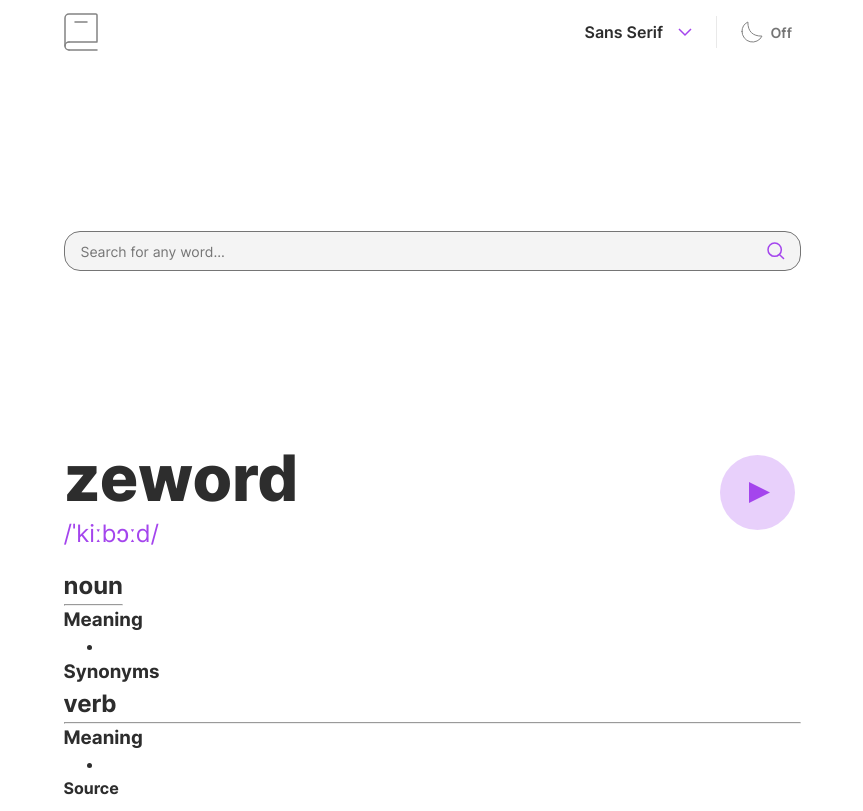
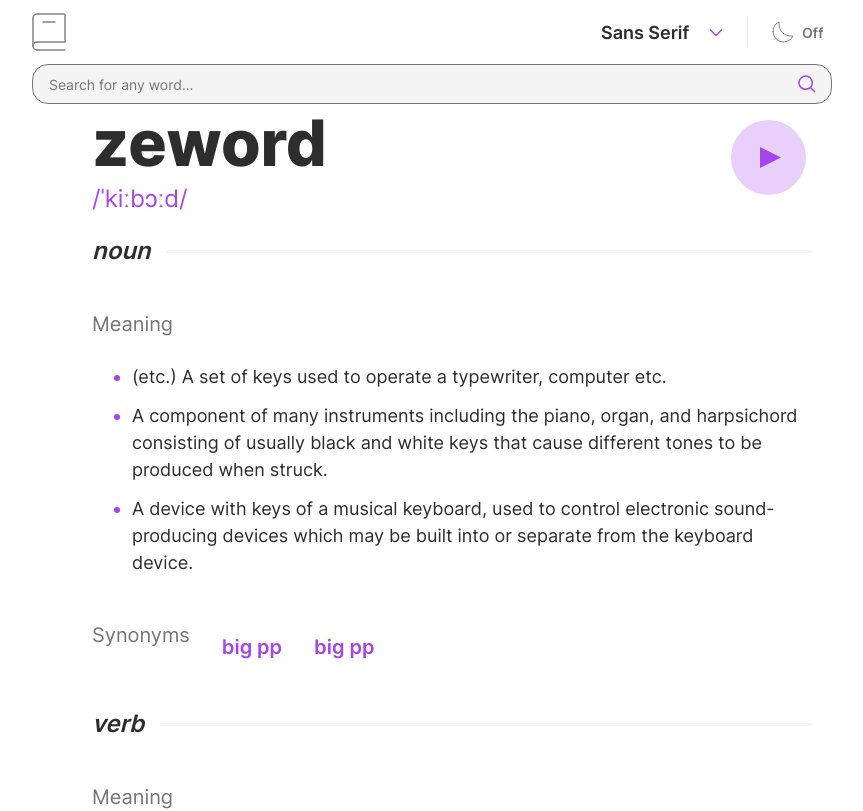
Before and after one commit to PellyDev/dict-repo, a React (Vite) app: page / in a window 1280 px wide. Shown: the top 811 px of the page, without its empty margins (208-1071 px from the left). Built offline with nearby package versions, Linux system fonts and the light colour scheme; the HTML template or start-up script is replaced by a standard one.

Commit message:
finished main structure

```diff
--- a/src/components/Main.tsx
+++ b/src/components/Main.tsx
@@ -20,37 +20,71 @@ export default function Main() {
                 <div className="main-body">
                     <div className="body-noun-container">
                         <div className="noun-divider">
-                            <h2>
-                                noun
-                                <span className="divider">
-                                    <hr />
-                                </span>
-                            </h2>
+                            <h2>noun</h2>
+                            <hr className="divider" />
                         </div>
                         <h3>Meaning</h3>
                         <ul className="meanings">
-                            <li className="meaning"></li>
+                            <li className="meaning">
+                                (etc.) A set of keys used to operate a
+                                typewriter, computer etc.
+                            </li>
+                            <li className="meaning">
+                                A component of many instruments including the
+                                piano, organ, and harpsichord consisting of
+                                usually black and white keys that cause
+                                different tones to be produced when struck.
+                            </li>
+                            <li className="meaning">
+                                A device with keys of a musical keyboard, used
+                                to control electronic sound-producing devices
+                                which may be built into or separate from the
+                                keyboard device.
+                            </li>
                         </ul>
-                        <h3>Synonyms</h3>
+                        <div className="synonyms-container">
+                            <h3>Synonyms</h3>
+                            <ul className="synonyms">
+                                <li>
+                                    <a href="">big pp</a>
+                                </li>
+                                <li>
+                                    <a href="">big pp</a>
+                                </li>
+                            </ul>
+                        </div>
                     </div>
                     <div className="body-verb-container">
                         <div className="verb-divider">
                             <h2>verb</h2>
-                            <span className="divider">
-                                <hr />
-                            </span>
+                            <hr className="divider" />
                         </div>
                         <h3>Meaning</h3>
                         <ul className="meanings">
-                            <li className="meaning"></li>
+                            <li className="meaning">
+                                (etc.) A set of keys used to operate a
+                                typewriter, computer etc.
+                            </li>
+                            <li className="meaning">
+                                A component of many instruments including the
+                                piano, organ, and harpsichord consisting of
+                                usually black and white keys that cause
+                                different tones to be produced when struck.
+                            </li>
+                            <li className="meaning">
+                                A device with keys of a musical keyboard, used
+                                to control electronic sound-producing devices
+                                which may be built into or separate from the
+                                keyboard device.
+                            </li>
                         </ul>
                     </div>
                 </div>
+                <hr />
                 <div className="main-footer">
                     <h4>Source</h4>
-                    <span>
-                        <p></p>
-                    </span>
+                    <a href="">www.deinemom.de</a>
+                    <img src="images/icon-new-window.svg" alt="" />
                 </div>
             </main>
         </>
--- a/src/style.css
+++ b/src/style.css
@@ -90,6 +90,7 @@ ________________________________________________________________________________
     --ff-mono: Inconsolata, monospace;
     --fs-heading-l: 64px;
     --fs-heading-m: 24px;
+    --fs-heading-s: 20px;
     --fs-body-m: 18px;
     --fs-body-s: 14px;
     --fw-normal: normal;
@@ -107,8 +108,39 @@ ________________________________________________________________________________
 body {
     font-family: var(--ff-sans-serif);
     color: var(--color-primary);
-    max-width: 737px;
+    max-width: 800px;
     margin: 0 auto;
+    font-size: var(--fs-body-m);
+}
+
+h2 {
+    font-size: var(--fs-heading-m);
+    font-weight: var(--fw-bold);
+    font-style: italic;
+}
+
+h3 {
+    font-size: var(--fs-heading-s);
+    font-weight: var(--fw-normal);
+    color: var(--color-primary-light);
+}
+
+h4 {
+    color: var(--color-primary-light);
+    font-size: var(--fs-body-s);
+}
+
+li {
+    padding-bottom: 0.75rem;
+}
+
+li::marker {
+    color: var(--color-accent);
+}
+
+hr {
+    height: 0;
+    border: 2px solid var(--color-primary-lightest);
 }
 
 #root {
@@ -169,8 +201,8 @@ body {
 }
 
 .select-current {
+    width: 100px;
     font-weight: var(--fw-bold);
-    width: 85px;
 }
 
 .select-modal-item#sans-serif {
@@ -254,7 +286,11 @@ body {
 }
 
 /* main */
-
+.main {
+    width: 90%;
+    margin-left: 60px;
+    padding-bottom: 1.5rem;
+}
 /* main head */
 .main-head {
     display: flex;
@@ -283,6 +319,57 @@ body {
 
 /* main body */
 
-.noun-divider {
+.noun-divider,
+.verb-divider {
     display: flex;
+    align-items: center;
+    margin-bottom: 40px;
+    gap: 1rem;
 }
+
+.body-noun-container h3,
+.body-verb-container h3 {
+    margin-bottom: 1.5rem;
+}
+
+.divider {
+    flex-grow: 1;
+    height: 0px;
+    border-top: 1px solid var(--color-primary-lightest);
+}
+
+.synonyms-container {
+    display: flex;
+    align-items: center;
+    margin: 2rem 0;
+}
+
+.synonyms {
+    display: flex;
+    align-items: center;
+    padding-inline-start: 1rem;
+}
+.synonyms li {
+    list-style: none;
+    padding: 0 1rem;
+}
+
+.synonyms a {
+    color: var(--color-accent);
+    font-size: var(--fs-heading-s);
+    font-weight: var(--fw-bold);
+    text-decoration: none;
+}
+
+/* main footer */
+
+.main-footer {
+    margin-top: 1rem;
+    display: flex;
+    gap: 1rem;
+    font-size: var(--fs-body-s);
+    align-items: center;
+}
+.main-footer a {
+    color: var(--color-primary-light);
+}
```
